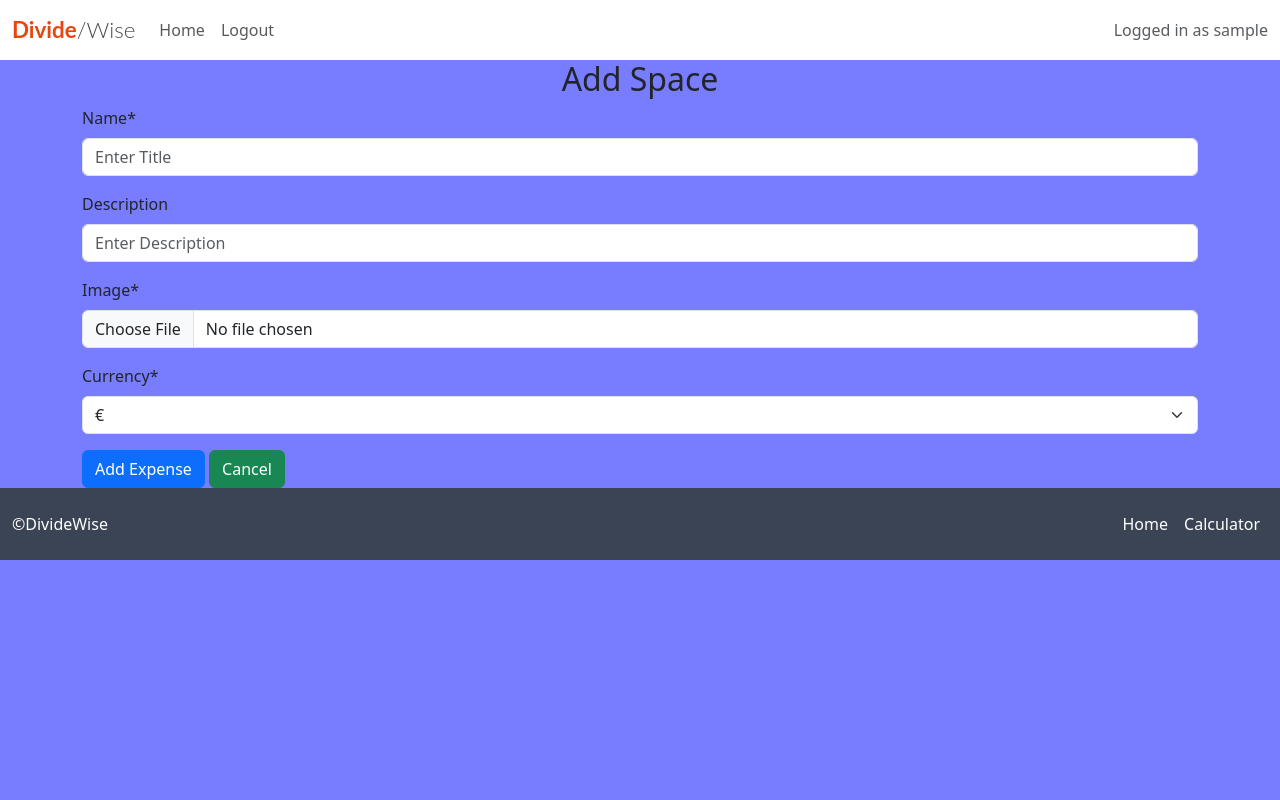
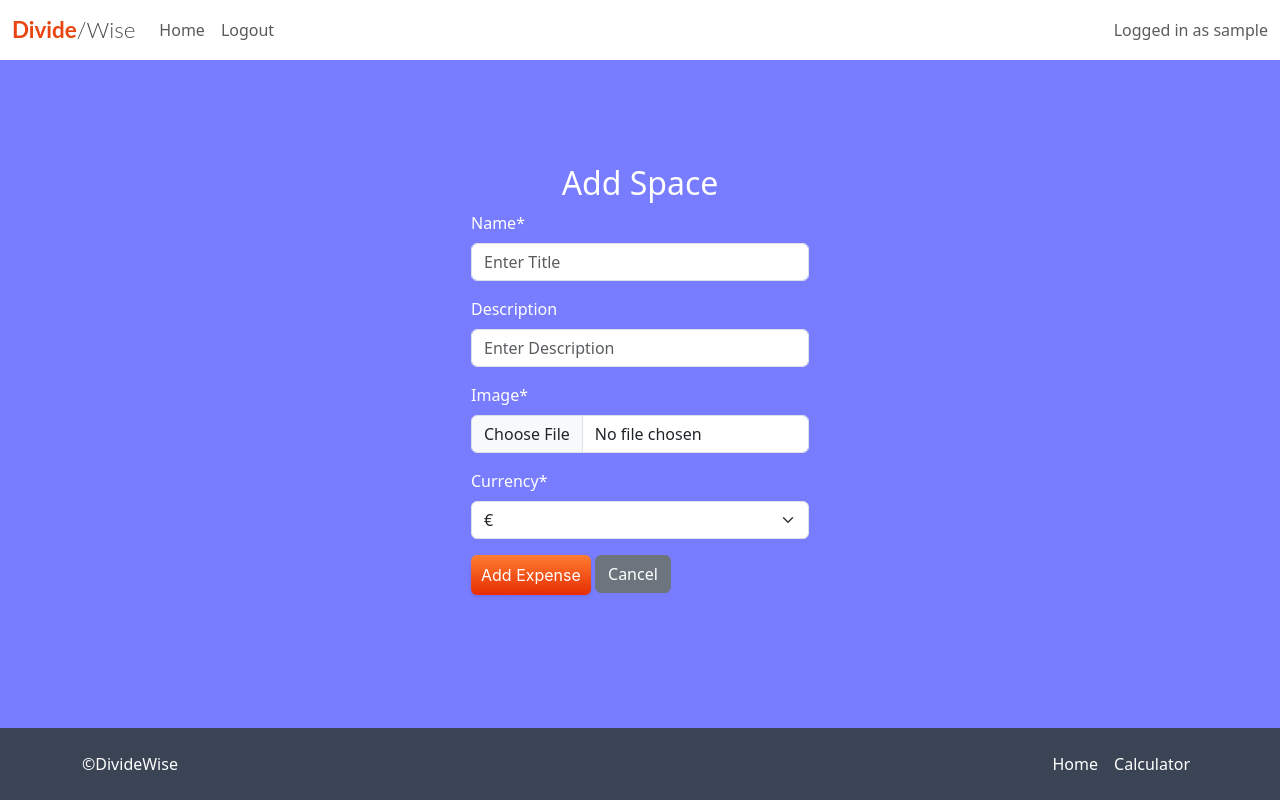
Before and after one commit to jack-brosnan/DivideWise, a Django app: page /add_space/ in a window 1280 px wide. Run offline with Django 4.2, Linux system fonts and the light colour scheme; the visitor is signed in with stand-in values (Sample User, id 1); some libraries are stand-ins or nearby versions.

Commit message:
Applied brand and styling to form templates. Adjusted footer placement to always appear at end

```diff
--- a/expense_app/templates/expense_app/add_space.html
+++ b/expense_app/templates/expense_app/add_space.html
@@ -5,14 +5,14 @@
 {% block title %}Add Space{% endblock %}
 
 {% block content %}
-<div class="container">
-    <h2 class="text-center">Add Space</h2>
+<div class="container container-v-center">
+    <h2 class="text-center header-white">Add Space</h2>
 
     <form method="post" enctype="multipart/form-data">
         {% csrf_token %}
         {{ expense_space_form | crispy }}
-        <button type="submit" class="btn btn-primary">Add Expense</button>
-        <a href="{% url 'home' %}" class="btn btn-success">Cancel</a>
+        <button type="submit" class="btn--orange">Add Expense</button>
+        <a href="{% url 'home' %}" class="btn btn-secondary">Cancel</a>
     </form>
 </div>
 {% endblock %}
--- a/expense_app/templates/expense_app/edit_contributor.html
+++ b/expense_app/templates/expense_app/edit_contributor.html
@@ -4,7 +4,7 @@
 
 {% block content %}
 
-<div class="mx-auto my-3">
+<div class="mx-auto my-3 container-v-center">
     <h2 class="header-white">Manage Contributors</h2>
     <div class="p-2 my-3 container--white box-shadow rounded">
     <table class="table">
--- a/expense_app/templates/expense_app/edit_expense.html
+++ b/expense_app/templates/expense_app/edit_expense.html
@@ -5,8 +5,8 @@
 {% block title %}Edit Expense{% endblock %}
 
 {% block content %}
-<div class="container">
-    <h2>Edit Expense</h2>
+<div class="container container-v-center">
+    <h2 class="text-center header-white">Edit Expense</h2>
     {% csrf_token %}
 
 
@@ -15,7 +15,7 @@
         {% csrf_token %}
         {{ expense_line_form | crispy }}
         <button type="submit" class="btn btn-primary">Save</button>
-        <a href="{% url 'view_space' expense_space.id %}" class="btn btn-success">Cancel</a>
+        <a href="{% url 'view_space' expense_space.id %}" class="btn btn-secondary">Cancel</a>
     </form>
     <form method="post" action="{% url 'delete_expense' space_id=expense_space.id expense_id=expense_line.id %}"
         class="my-2">
--- a/expense_app/templates/expense_app/index.html
+++ b/expense_app/templates/expense_app/index.html
@@ -65,4 +65,5 @@
             </div>
         </div>
     </div>
+</div>
 {% endblock %}
--- a/expense_app/templates/expense_app/view_space.html
+++ b/expense_app/templates/expense_app/view_space.html
@@ -51,7 +51,7 @@
     </div>
 </div>
 
-<div class="container-fluid box-shadow">
+<div class="container-fluid">
     <div class="container my-3 p-0">
         <div class="row justify-content-between">
             <div class="col-6 text-start">
--- a/static/css/style.css
+++ b/static/css/style.css
@@ -29,6 +29,10 @@
 
 .brand-2 {
     background-color: var(--brand-primary);
+}
+
+html, body {
+    height: 100%;
 }
 
 body {
@@ -354,10 +358,32 @@ td {
     vertical-align: middle;
 }
 
+/* Editing Custom Amount */
+
+#id_custom_amount {
+    border: none;
+    border-top-right-radius: 5px;
+    border-bottom-right-radius: 5px;
+}
+
 /* Manage Contributor section */
 
 .container--white {
     background-color: #FFFFFF;
+}
+
+/* General Form Styling */
+
+form label{
+    color: #FFFFFF
+}
+
+.container-v-center {
+    display: flex;
+    flex-direction: column;
+    justify-content: center;
+    align-items: center;
+    min-height: 80vh;
 }
 
 /* Button custom styling - Credit: FlightConnections.com via CSS Scan */
--- a/templates/base.html
+++ b/templates/base.html
@@ -70,7 +70,7 @@
     </nav>
 
     <!-- displaying Django messages -->
-    <!-- <div class="container" id="message-container">
+    <div class="container" id="message-container">
         <div class="row">
             <div class="col-md-8 offset-md-2">
                 {% for message in messages %}
@@ -81,17 +81,21 @@
                 {% endfor %}
             </div>
         </div>
-    </div> -->
+    </div>
 
 
+    <main class="flex-shrink-0">
+        <div class="container-fluid dashboard-view p-0 m-0">
             {% block content %}
             <!-- Content Goes here -->
             {% endblock content %}
+        </div>
+    </main>
 
 
     <!-- Footer -->
-    <div id="footer-container" class="container-fluid">
-        <footer class="d-flex flex-wrap justify-content-between align-items-center py-3">
+    <footer id="footer-container" class="footer mt-auto py-3 container-fluid">
+        <footer class="container d-flex flex-wrap justify-content-between align-items-center">
             <p class="col-lg-4 mb-0">&copy;DivideWise</p>
 
             <ul class="nav col-lg-5 justify-content-end">
@@ -119,7 +123,8 @@
                     <button type="button" class="btn-close" data-bs-dismiss="modal" aria-label="Close"></button>
                 </div>
                 <div class="modal-body">
-                    Are you sure you want to delete this <span id="delete-item-type"></span>? This action cannot be undone.
+                    Are you sure you want to delete this <span id="delete-item-type"></span>? This action cannot be
+                    undone.
                 </div>
                 <div class="modal-footer">
                     <button type="button" class="btn btn-secondary" data-bs-dismiss="modal">Cancel</button>
@@ -144,4 +149,5 @@
     <!-- Font Awesome -->
     <script src="https://kit.fontawesome.com/1ef2e57231.js" crossorigin="anonymous"></script>
 </body>
+
 </html>
```
Also changed, not shown: expense_app/templates/expense_app/add_expense.html (+4 -4 lines), expense_app/templates/expense_app/edit_custom_amount.html (+21 -11 lines), expense_app/templates/expense_app/edit_space.html (+4 -4 lines).
